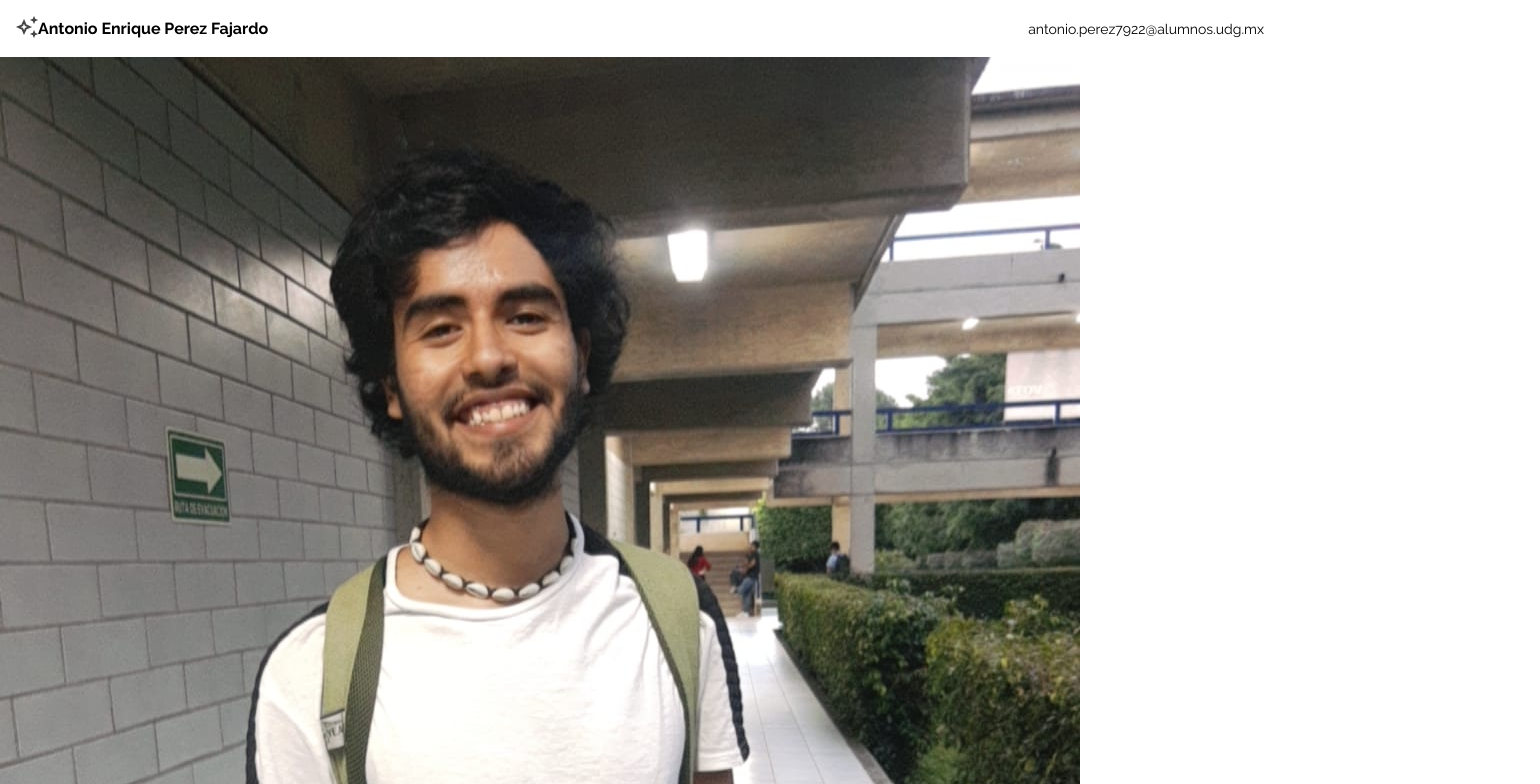
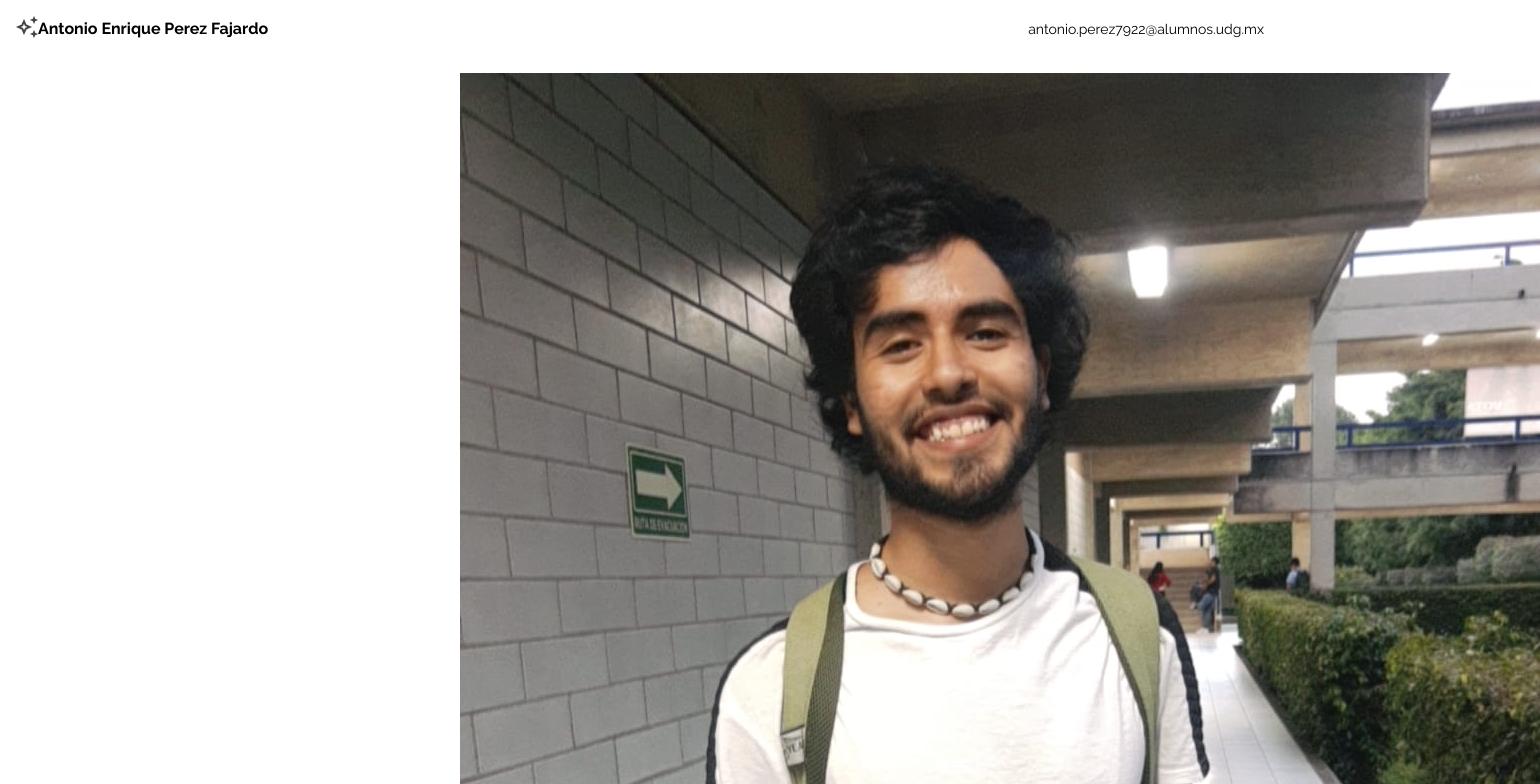
Before and after one commit to Antoniodevweb/Portafolio-paginaWeb, a plain HTML site: page Assets/index.html in a window 1280 px wide. Shown: the top 784 px of the page, 1540 px wide, since content can reach past the window. Drawn offline with Linux system fonts and the light colour scheme.

Commit message:
base about  and style profile added.

```diff
--- a/Assets/CSS/about-me/profile.css
+++ b/Assets/CSS/about-me/profile.css
@@ -0,0 +1,10 @@
+.profile{
+    display: flex;
+    flex-direction: column;
+    align-items: flex-start;
+    padding: 1rem;
+    gap: 1rem;
+
+    width: 360px;
+    height: 294px;
+}
--- a/Assets/CSS/about.css
+++ b/Assets/CSS/about.css
@@ -7,3 +7,10 @@
 
     --base-font: 'Raleway', sans-serif;
 }
+
+.about{
+    display: flex;
+    flex-direction: column;
+    align-items:center;
+    padding: 0;
+}
```
